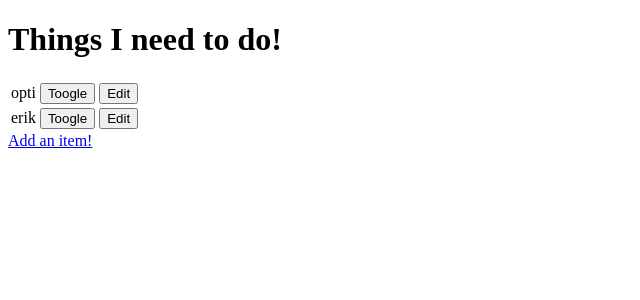
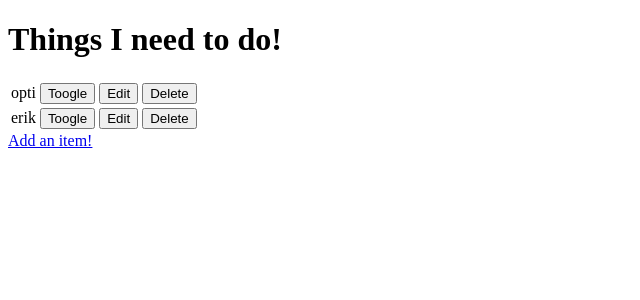
Before and after one commit to ErikHgm/Django-To-Do-App, a Django app: page / in a window 1280 px wide. Shown: the top 300 px of the page, without its empty margins (0-640 px from the left). Run offline with Django 3.2, Linux system fonts and the light colour scheme; data comes from the database, SQL or seed files in the repository; both versions use the stored data as it was after the commit.

Commit message:
Create delete view

```diff
--- a/django_todo/urls.py
+++ b/django_todo/urls.py
@@ -23,4 +23,5 @@ urlpatterns = [
     path('add', views.add_item, name='add'),
     path('edit/<item_id>', views.edit_item, name='edit'),
     path('toogle/<item_id>', views.toogle_item, name='toogle'),
+    path('delete/<item_id>', views.delete_item, name='delete')
 ]
--- a/todo/templates/todo/todo_list.html
+++ b/todo/templates/todo/todo_list.html
@@ -29,6 +29,11 @@
                     <button>Edit</button>
                 </a>
             </td>
+            <td>
+                <a href="/delete/{{ item.id }}">
+                    <button>Delete</button>
+                </a>
+            </td>
 
         </tr>
         {% empty %}
--- a/todo/views.py
+++ b/todo/views.py
@@ -37,8 +37,13 @@ def edit_item(request, item_id):
     }
     return render(request, 'todo/edit_item.html', context)
 
-def toogle_item(request,item_id):
+def toogle_item(request, item_id):
     item = get_object_or_404(Item, id=item_id)
     item.done = not item.done
     item.save()
     return redirect("get_todo_list")
+
+def delete_item(request, item_id):
+    item = get_object_or_404(Item, id=item_id)
+    item.delete()
+    return redirect("get_todo_list")
```
Also changed, not shown: db.sqlite3.
